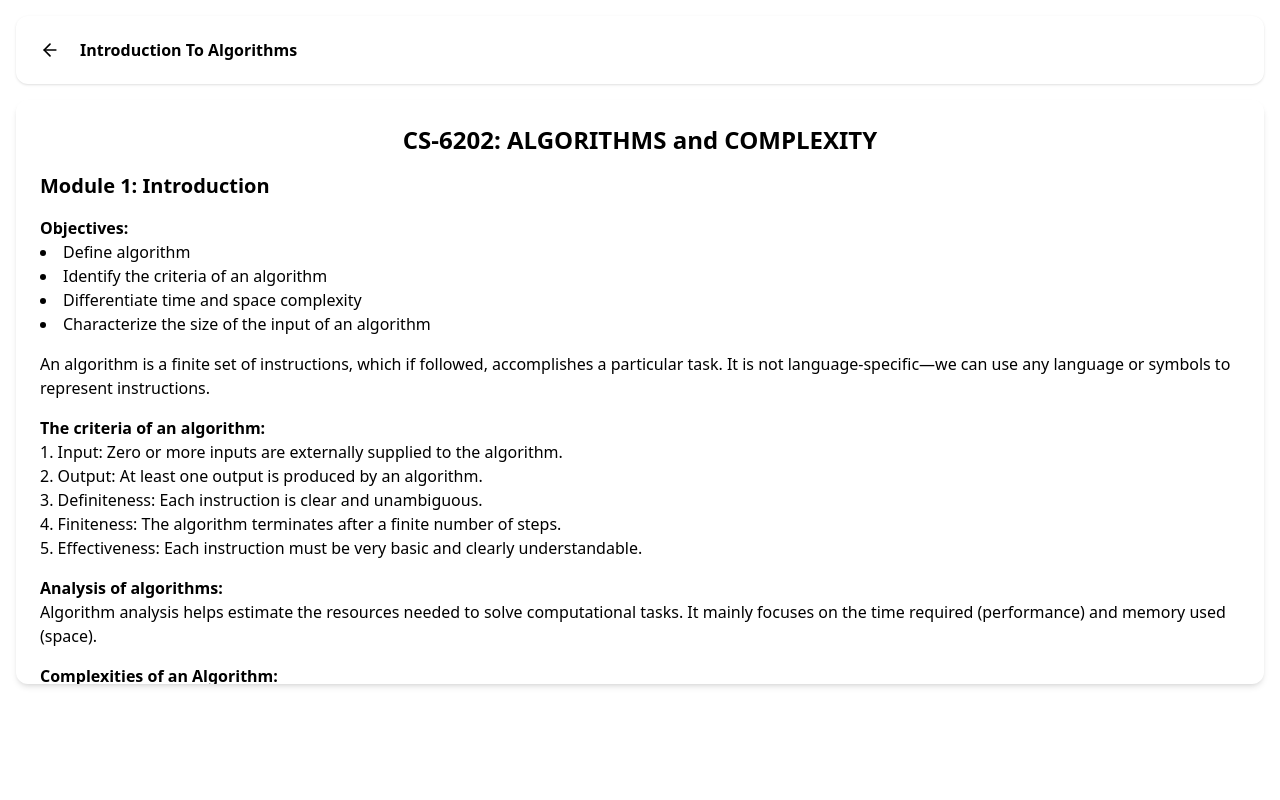
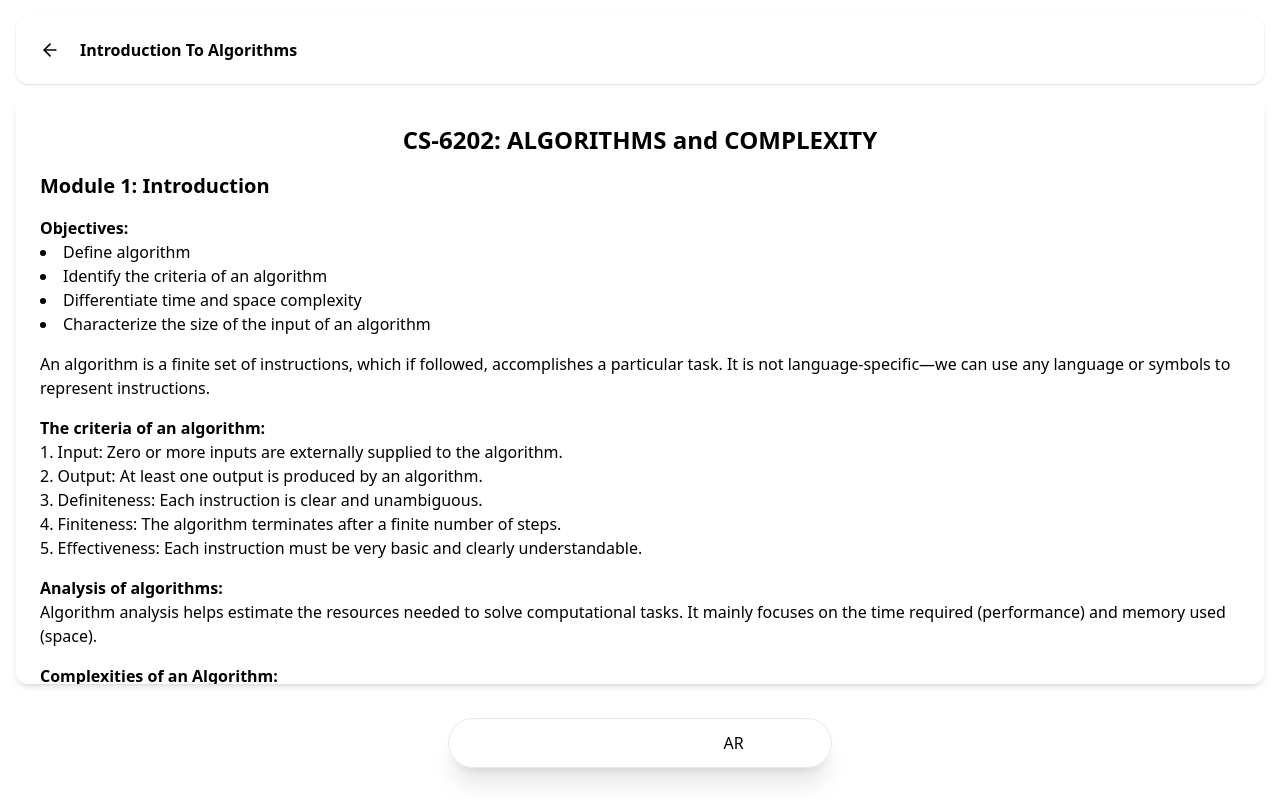
Before and after one commit to tortangChris/EduAR-IL, a React (Vite) app: page /modules/intro-to-algorithms in a window 1280 px wide. Built offline with nearby package versions, Linux system fonts and the light colour scheme.

Commit message:
add mode button for module / ar mode

```diff
--- /dev/null
+++ b/src/components/ModeNav.jsx
@@ -0,0 +1,32 @@
+import React, { useState } from "react";
+
+const ModeNav = () => {
+  const [activeMode, setActiveMode] = useState("module");
+
+  return (
+    <div className="fixed bottom-8 left-0 right-0 flex justify-center z-50 px-4">
+      <div className="bg-base-100 border border-base-300 shadow-xl rounded-full p-1 flex max-w-sm w-full">
+        <button
+          onClick={() => setActiveMode("module")}
+          className={`flex-1 py-2 rounded-full font-medium transition duration-200 ${
+            activeMode === "module"
+              ? "bg-primary text-white"
+              : "text-base-content"
+          }`}
+        >
+          Module
+        </button>
+        <button
+          onClick={() => setActiveMode("ar")}
+          className={`flex-1 py-2 rounded-full font-medium transition duration-200 ${
+            activeMode === "ar" ? "bg-primary text-white" : "text-base-content"
+          }`}
+        >
+          AR
+        </button>
+      </div>
+    </div>
+  );
+};
+
+export default ModeNav;
--- a/src/pages/MainP.jsx
+++ b/src/pages/MainP.jsx
@@ -7,6 +7,7 @@ import Settings from "./Settings";
 import Notification from "./Notification";
 import ARMode from "./ARMode";
 import BottomNav from "../components/BottomNav";
+import ModeNav from "../components/ModeNav";
 import IntroductionToAlgorithms from "../modules/IntroductionToAlgorithms";
 
 const MainP = () => {
@@ -21,7 +22,10 @@ const MainP = () => {
     "/settings",
   ];
 
+  const showModeNavRoutes = ["/modules/intro-to-algorithms"];
+
   const showBottomNav = showBottomNavRoutes.includes(location.pathname);
+  const showModeNav = showModeNavRoutes.includes(location.pathname);
 
   return (
     <div>
@@ -33,12 +37,13 @@ const MainP = () => {
         <Route path="/personal" element={<Personal />} />
         <Route path="/settings" element={<Settings />} />
         <Route
-          path="modules/intro-to-algorithms"
+          path="/modules/intro-to-algorithms"
           element={<IntroductionToAlgorithms />}
         />
       </Routes>
 
       {showBottomNav && <BottomNav />}
+      {showModeNav && <ModeNav />}
     </div>
   );
 };
```
